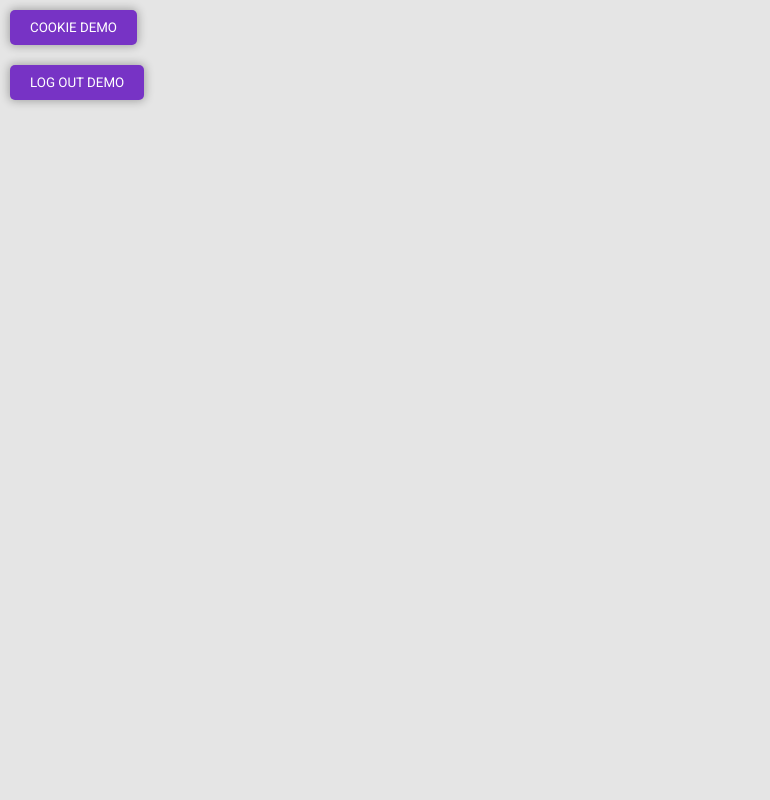
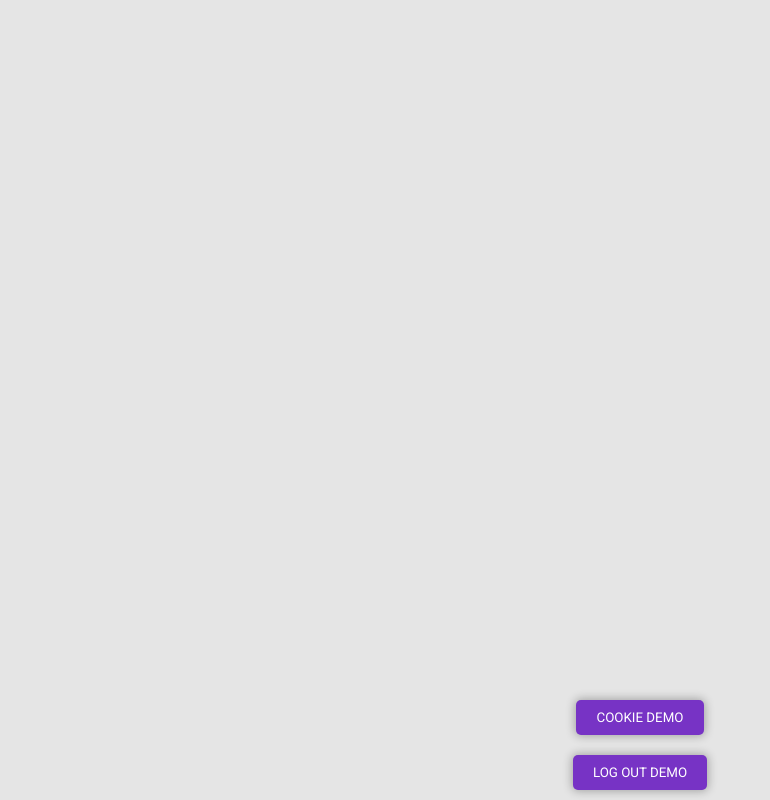
Before and after one commit to brylocode/ui-pop-ups, a plain HTML site: page index.html in a window 1280 px wide. Shown: the whole page, without its empty margins (0-770 px from the left). Drawn offline with Linux system fonts and the light colour scheme.

Commit message:
change demo buttons position

```diff
--- a/style.scss
+++ b/style.scss
@@ -25,7 +25,8 @@ body {
     background-color: #e5e5e5;
     display: flex;
     flex-direction: column;
-    align-items: flex-start;
+    align-items: center;
+    justify-content: flex-end;
     min-height: 100vh;
 }
 
```
Also changed, not shown: css/style.css, 1 other file.
